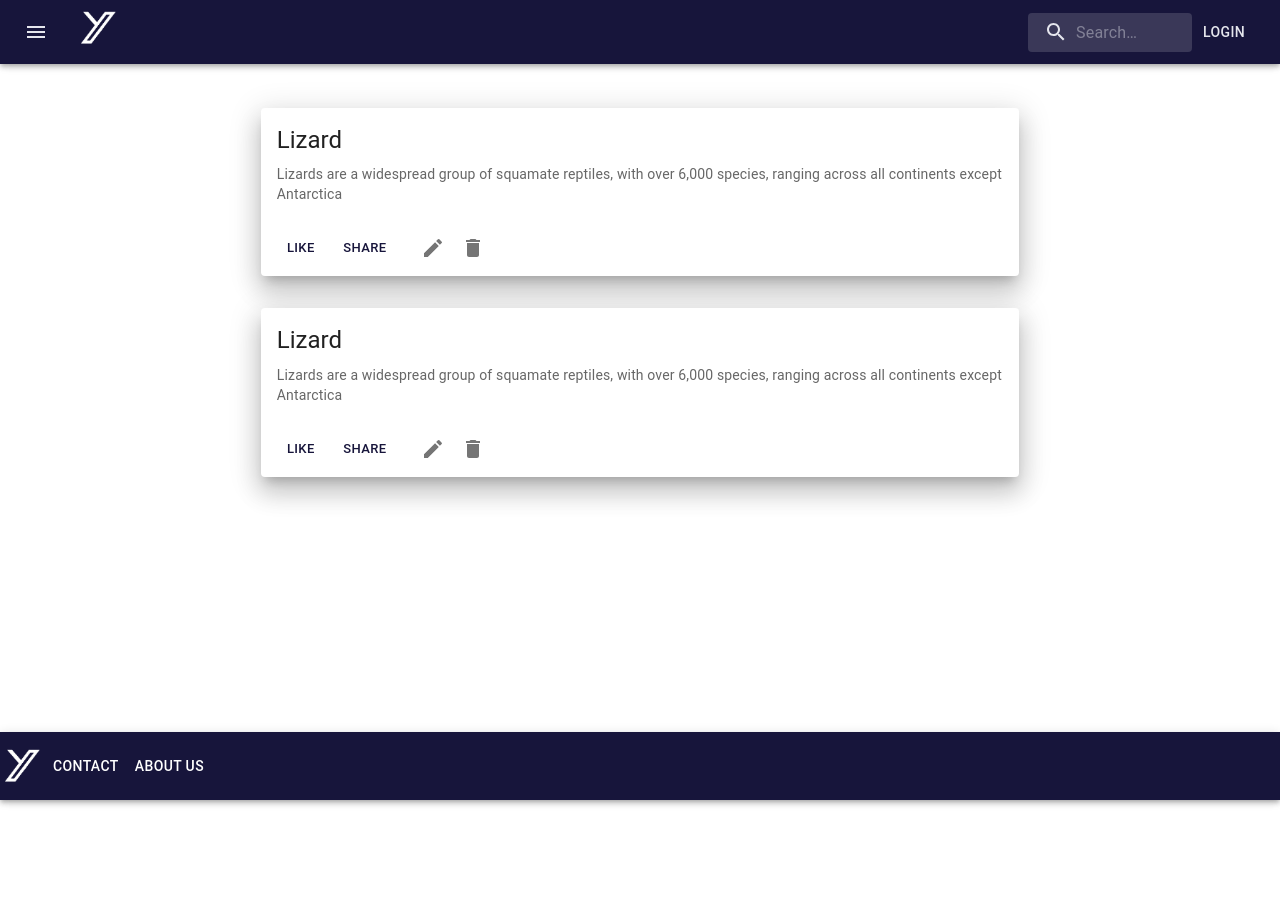
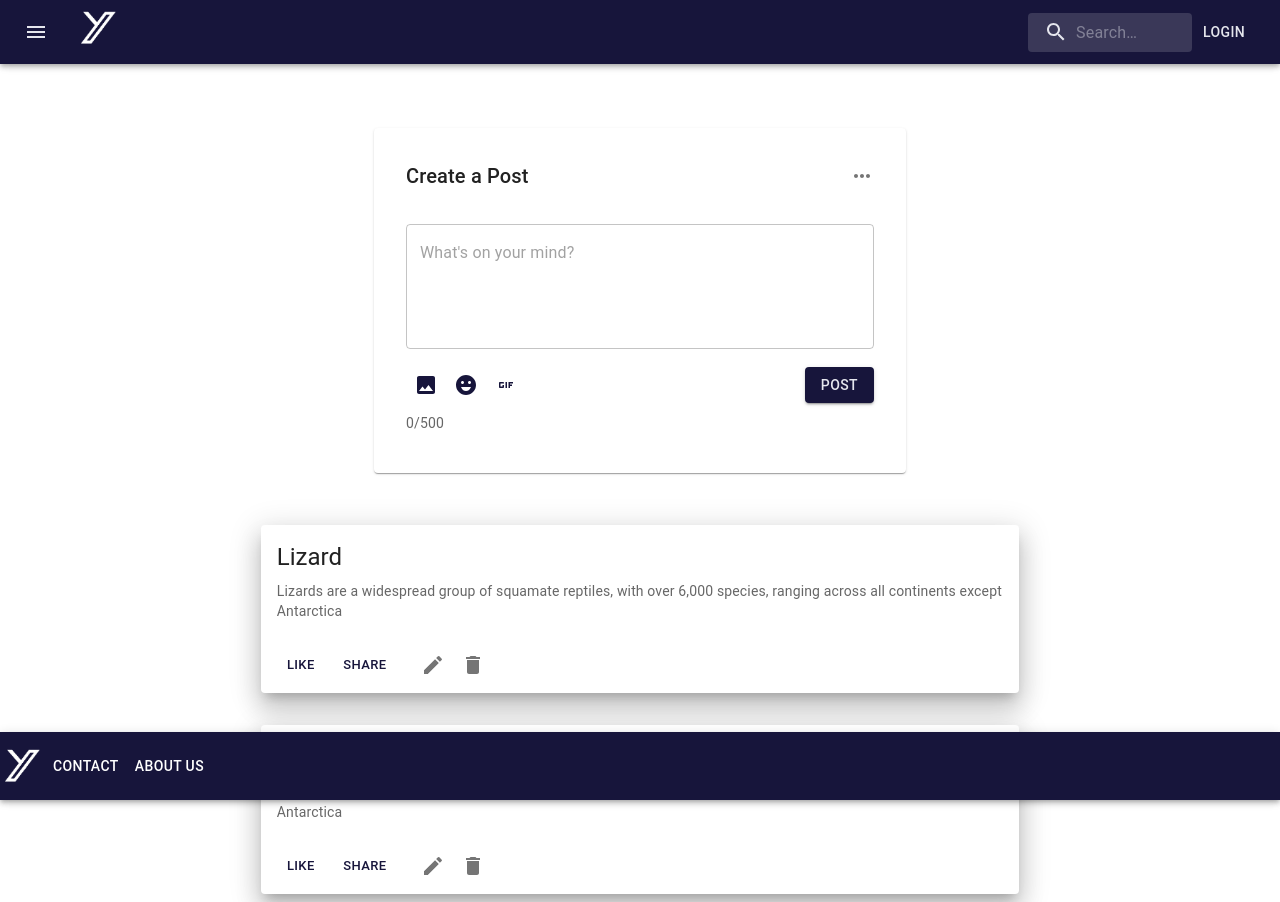
Before and after one commit to cjgarcia12/twitterClone, a React (Vite) app: page / in a window 1280 px wide. Before the commit the page ends 800 px from the top, so only its background shows below. Built offline with nearby package versions, Linux system fonts and the light colour scheme.

Commit message:
Added create post MUI

```diff
--- a/src/App.jsx
+++ b/src/App.jsx
@@ -26,7 +26,10 @@ export default function App() {
   return (
     <ThemeProvider theme={theme}>
       <HeaderBar />
-        <Grid container spacing={4} sx={{ paddingTop: '100px'}}>
+      <Grid container spacing={4} sx={{ paddingTop: '100px' }}>
+        <Grid item xs={12}>
+          <CreatePost />
+        </Grid>
         <Grid item xs={12}>
           <CardPost />
         </Grid>
@@ -34,7 +37,6 @@ export default function App() {
           <CardPost />
         </Grid>
       </Grid>
-
       <FooterBar className='footer'/>
     </ThemeProvider>
   );
```
Lines whose indentation alone changed are shown as unchanged.
